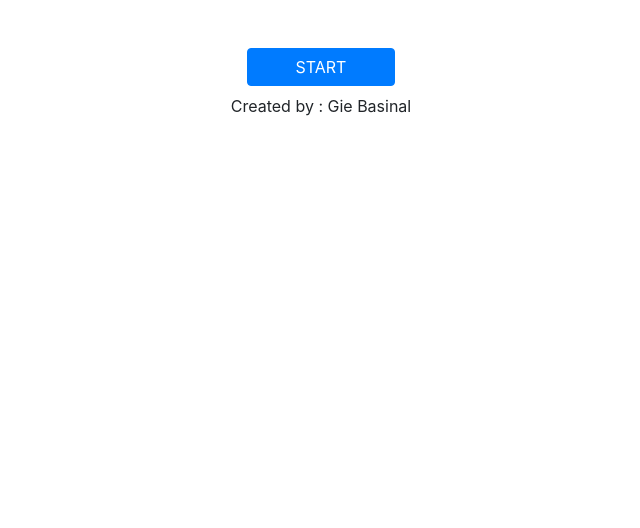
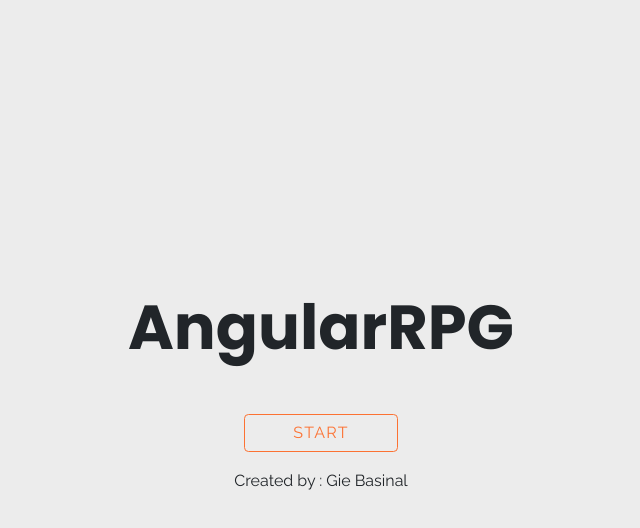
Before and after one commit to gbasinal/angular-rpg, an Angular app in the folder rpg-app/: page / in a window 1280 px wide. Shown: the top 528 px of the page, without its empty margins (319-959 px from the left). Built offline with nearby package versions, Linux system fonts and the light colour scheme.

Commit message:
update: added base style for game landing page

```diff
--- a/rpg-app/src/app/components/start/start/start.component.html
+++ b/rpg-app/src/app/components/start/start/start.component.html
@@ -1,10 +1,14 @@
-<section class="start-component-container">
+<section class="section start-component-container">
     <div class="start-component-wrapper">
         <div class="container text-center">
             <div class="header-title-wrapper">
                 <h1 class="mb-5">{{gameTitle}}</h1>
-                <a routerLink="/character-creation" class="btn btn-primary text-uppercase mb-2 px-5">Start</a>
-                <p>Created by : Gie Basinal</p>
+                <div class="start-container">
+                    <a routerLink="/character-creation" class="text-uppercase mb-2 px-5 btn btn--orange-border">Start</a>
+                </div>
+                <div class="created-container">
+                    <p>Created by : Gie Basinal</p>
+                </div>
             </div>
         </div>
     </div>
--- a/rpg-app/src/app/components/start/start/start.component.scss
+++ b/rpg-app/src/app/components/start/start/start.component.scss
@@ -0,0 +1,54 @@
+// Functions for px to em conversion
+$browser-context: 18; // Default
+@function em($pixels, $context: $browser-context) {
+    @return #{$pixels/$context}em;
+}
+
+@function px($pixels, $context: $browser-context) {
+    @return #{$pixels/$context};
+}
+
+// Mixins for default styles
+
+$base : 18;
+$base-height : 22.5;
+
+
+@mixin textStyle( $color , $size: $base, $lspace, $lheight: $base-height , $weight: normal ) {
+    color: $color;
+    font-size: em($size);
+    letter-spacing: #{$lspace/$base}em;
+    line-height:  $lheight/$size;
+    font-weight: $weight;
+}
+
+@mixin bgSettings($size , $repeat , $position ) {
+    background-size: $size;
+    background-repeat: $repeat;
+    background-position: $position;
+}
+
+
+.start-component-container {
+    width: 100%;
+    height: 100vh;
+
+    .start-component-wrapper {
+        width: 100%;
+        display: flex;
+        height: 100%;
+        align-items: center;
+        .header-title-wrapper {
+            h1 {
+                font-size: em(70);
+                font-weight: 700;
+            }
+            .start-container{
+                margin-bottom: em(10);
+            }
+            .created-container {
+
+            }
+        }
+    }
+}
--- a/rpg-app/src/app/components/start/start/start.component.ts
+++ b/rpg-app/src/app/components/start/start/start.component.ts
@@ -9,6 +9,8 @@ export class StartComponent implements OnInit {
 
   constructor() { }
 
+  gameTitle="AngularRPG"
+
   ngOnInit(): void {
   }
 
--- a/rpg-app/src/index.html
+++ b/rpg-app/src/index.html
@@ -8,12 +8,11 @@
   <link rel="stylesheet" href="https://stackpath.bootstrapcdn.com/bootstrap/4.5.0/css/bootstrap.min.css" integrity="sha384-9aIt2nRpC12Uk9gS9baDl411NQApFmC26EwAOH8WgZl5MYYxFfc+NcPb1dKGj7Sk" crossorigin="anonymous">
   <meta name="viewport" content="width=device-width, initial-scale=1">
   <link rel="icon" type="image/x-icon" href="favicon.ico">
+
+  <link href="https://fonts.googleapis.com/css2?family=Poppins:wght@400;700&family=Raleway:wght@400;700&display=swap" rel="stylesheet">
 </head>
 <body>
   <app-root></app-root>
-
-
-
   <!-- JS, Popper.js, and jQuery -->
   <script src="https://code.jquery.com/jquery-3.5.1.slim.min.js" integrity="sha384-DfXdz2htPH0lsSSs5nCTpuj/zy4C+OGpamoFVy38MVBnE+IbbVYUew+OrCXaRkfj" crossorigin="anonymous"></script>
   <script src="https://cdn.jsdelivr.net/npm/popper.js@1.16.0/dist/umd/popper.min.js" integrity="sha384-Q6E9RHvbIyZFJoft+2mJbHaEWldlvI9IOYy5n3zV9zzTtmI3UksdQRVvoxMfooAo" crossorigin="anonymous"></script>
--- a/rpg-app/src/styles.scss
+++ b/rpg-app/src/styles.scss
@@ -1 +1,82 @@
-/* You can add global styles to this file, and also import other style files */
+// Functions for px to em conversion
+$browser-context: 18; // Default
+@function em($pixels, $context: $browser-context) {
+    @return #{$pixels/$context}em;
+}
+
+@function px($pixels, $context: $browser-context) {
+    @return #{$pixels/$context};
+}
+
+// Mixins for default styles
+
+$base : 18;
+$base-height : 22.5;
+
+
+@mixin textStyle( $color , $size: $base, $lspace, $lheight: $base-height , $weight: normal ) {
+    color: $color;
+    font-size: em($size);
+    letter-spacing: #{$lspace/$base}em;
+    line-height:  $lheight/$size;
+    font-weight: $weight;
+}
+
+@mixin bgSettings($size , $repeat , $position ) {
+    background-size: $size;
+    background-repeat: $repeat;
+    background-position: $position;
+}
+
+$grey : #ececec;
+$orange : #fc7233;
+
+
+* {
+    margin: 0;
+    box-sizing: border-box;
+
+}
+
+body {
+	-webkit-font-smoothing: antialiased;
+    -moz-osx-font-smoothing: grayscale;
+    background-color: $grey;
+}
+
+.section {
+    padding : em(100) em(15);
+}
+
+h1 {
+    font-family: 'Poppins', sans-serif;
+}
+
+p {
+    font-family: 'Raleway', sans-serif;
+}
+
+.btn {
+    background-color: transparent;
+    border: 1px solid black;
+    border-radius: em(5);
+    outline: none;
+    color: black;
+    padding: em(10 25);
+    letter-spacing: 1.2px;
+    font-family: 'Raleway', sans-serif;
+    &--orange-fill {
+        background-color: $orange;
+        color: $grey;
+    }
+    &--orange-border {
+        background-color: transparent;
+        color: $orange;
+        border-color: $orange;
+        &:hover {
+            background-color: $orange;
+            color: white;
+
+        }
+    }
+}
```
